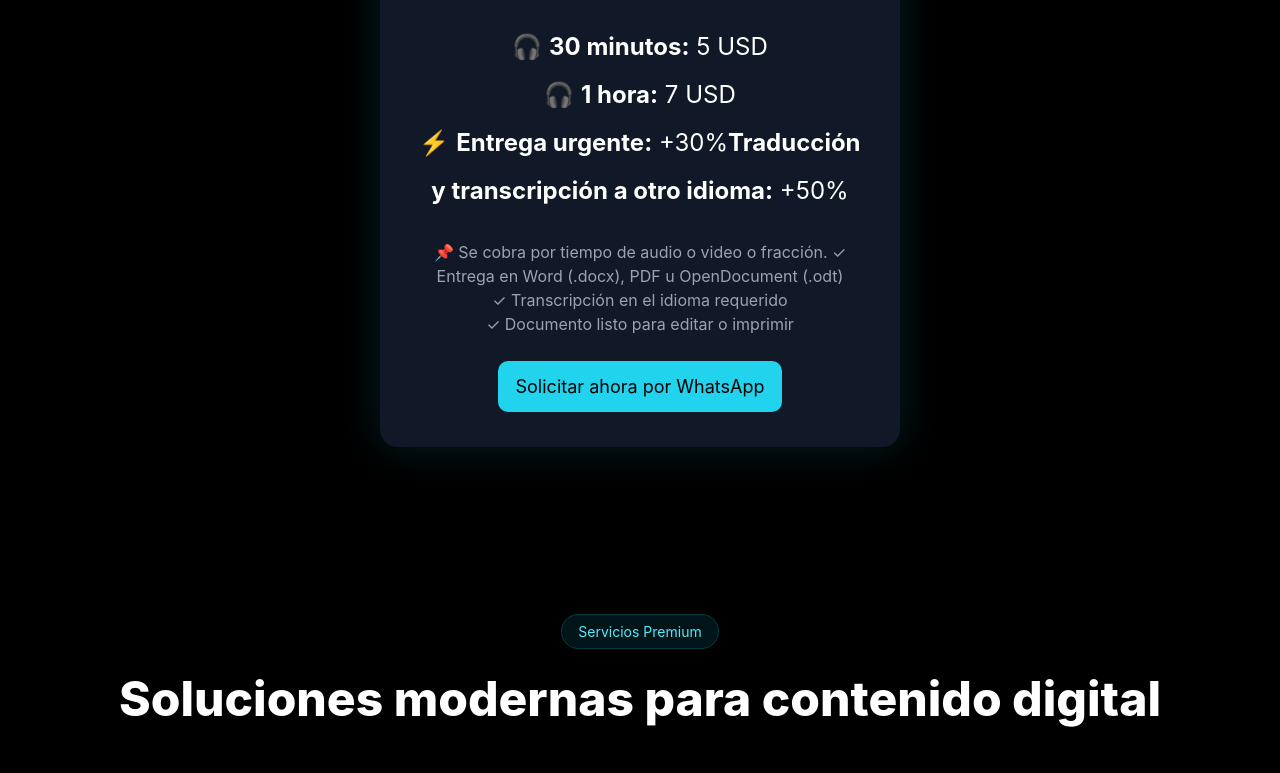
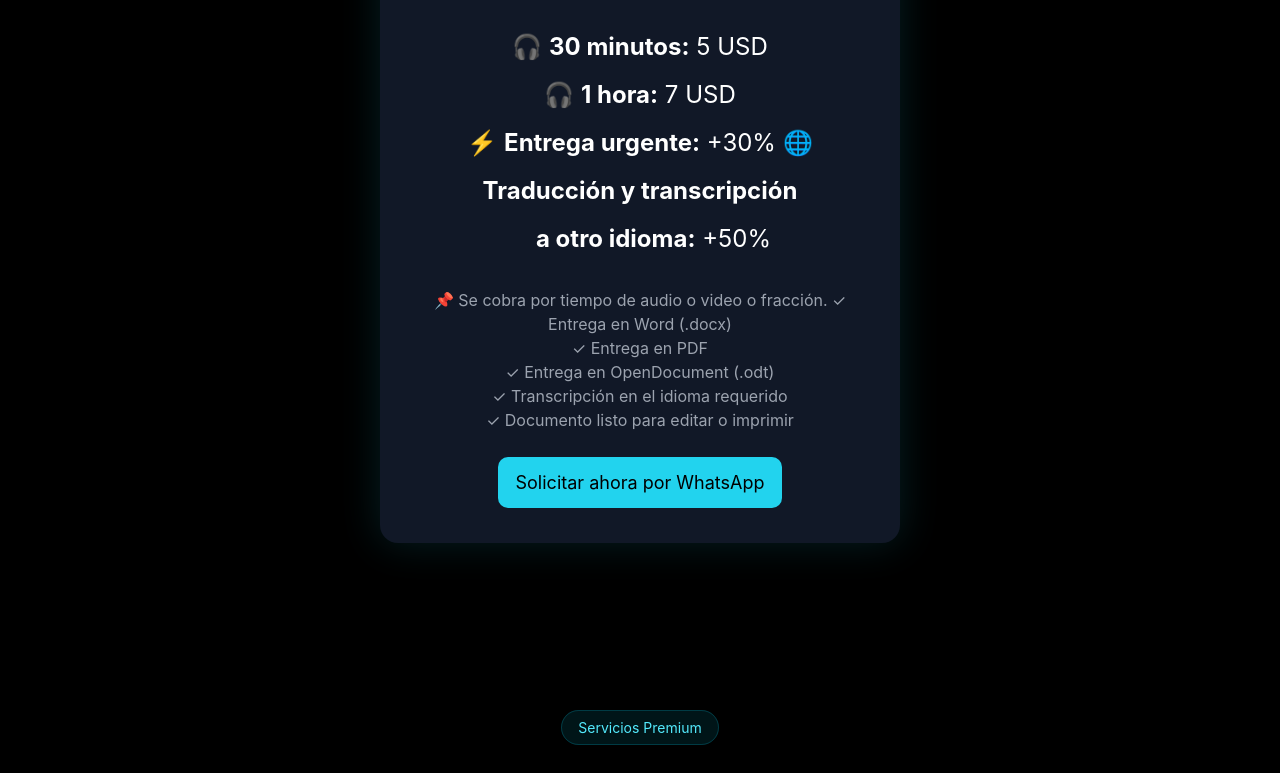
Before and after one commit to felescan/escobara-transcripciones, a React (Vite) app: page / in a window 1280 px wide. Shown: the part 1100-1873 px from the top of the page. Built offline with nearby package versions, Linux system fonts and the light colour scheme.

Commit message:
Mejora visualizacion de beneficios y traduccion

```diff
--- a/src/App.jsx
+++ b/src/App.jsx
@@ -214,7 +214,8 @@ Adjunto el archivo para cotización.
       🎧 <strong>30 minutos:</strong> 5 USD<br />
       🎧 <strong>1 hora:</strong> 7 USD<br />
       ⚡ <strong>Entrega urgente:</strong> +30%
-       <strong>Traducción y transcripción a otro idioma:</strong> +50%
+       🌐 <strong>Traducción y transcripción</strong><br />
+&nbsp;&nbsp;&nbsp;&nbsp;<strong>a otro idioma:</strong> +50%
     </div>
 
     <div style={{
@@ -223,9 +224,11 @@ Adjunto el archivo para cotización.
       marginBottom: "25px"
     }}>
       📌 Se cobra por tiempo de audio o video o fracción.
-       ✓ Entrega en Word (.docx), PDF u OpenDocument (.odt)<br />
-       ✓ Transcripción en el idioma requerido<br />
-       ✓ Documento listo para editar o imprimir
+     ✓ Entrega en Word (.docx)<br />
+     ✓ Entrega en PDF<br />
+     ✓ Entrega en OpenDocument (.odt)<br />
+     ✓ Transcripción en el idioma requerido<br />
+     ✓ Documento listo para editar o imprimir
     </div>
 
     <a
```
